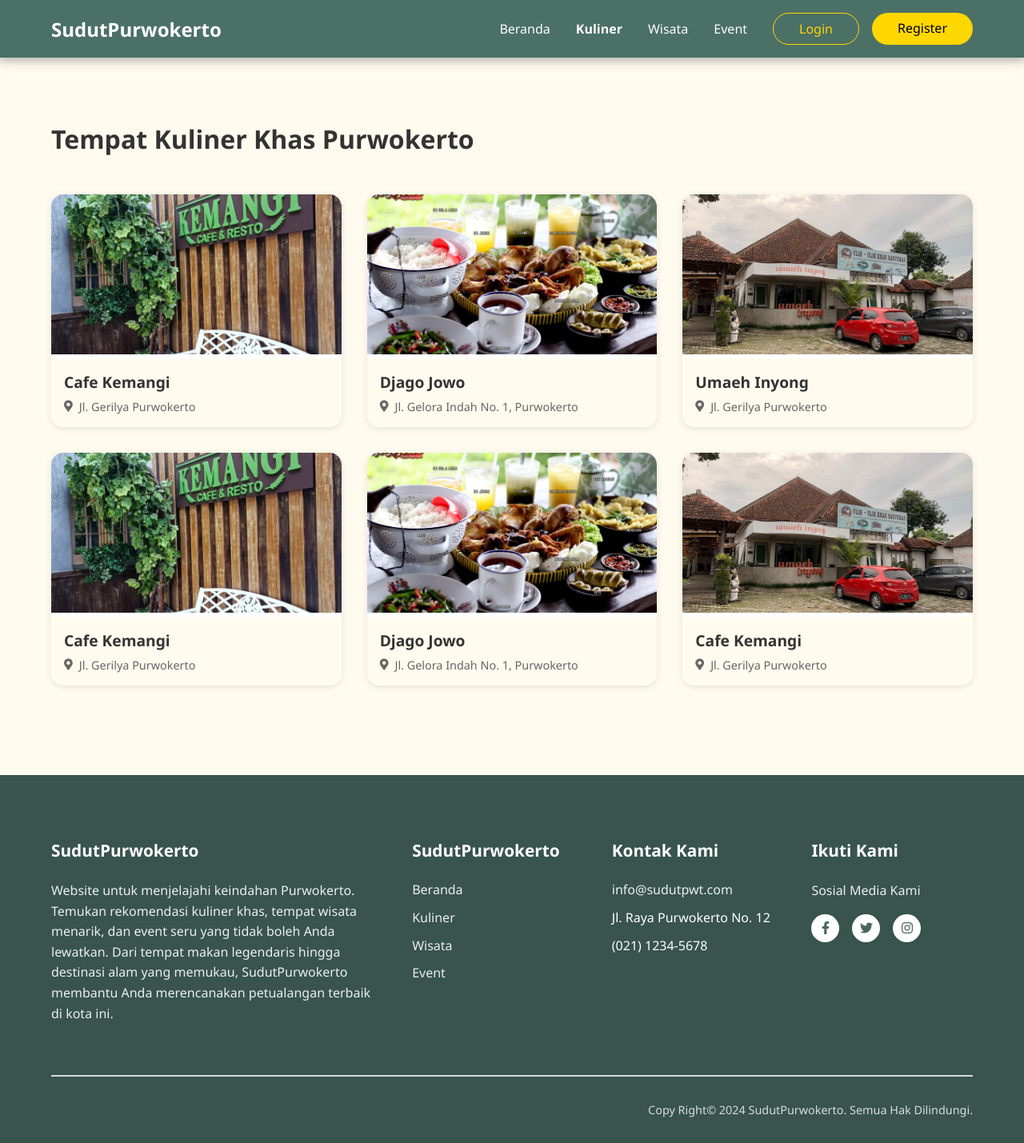
After one commit to dagbrn/SudutPurwokerto, a PHP site: page /Kuliner.php in a window 1280 px wide. The commit adds this page. Shown: the whole page at 80% size. Run offline with PHP 8.4, Linux system fonts and the light colour scheme.

Commit message:
Add files via upload

```diff
--- /dev/null
+++ b/Kuliner.php
@@ -0,0 +1,372 @@
+<!DOCTYPE html>
+<html lang="id">
+<head>
+    <meta charset="UTF-8">
+    <meta name="viewport" content="width=device-width, initial-scale=1.0">
+    <title>Kuliner - Sudut Purwokerto</title>
+    <link rel="stylesheet" href="https://cdnjs.cloudflare.com/ajax/libs/font-awesome/5.15.4/css/all.min.css">
+    <style>
+        * {
+            margin: 0;
+            padding: 0;
+            box-sizing: border-box;
+            font-family: 'Segoe UI', sans-serif;
+        }
+
+        /* Navbar */
+        nav {
+            background: #4B7065;
+            padding: 1rem 5%;
+            display: flex;
+            justify-content: flex-start;
+            align-items: center;
+            position: relative;
+            box-shadow: 0 4px 15px rgba(0, 0, 0, 0.2);
+            z-index: 10;
+        }
+
+        nav::after {
+            content: '';
+            position: absolute;
+            bottom: -10px;
+            left: 0;
+            width: 100%;
+            height: 10px;
+            background: linear-gradient(to bottom, rgba(0,0,0,0.1), transparent);
+            pointer-events: none;
+        }
+
+        .logo {
+            color: white;
+            font-size: 1.5rem;
+            font-weight: bold;
+            text-decoration: none;
+        }
+
+        .nav-links {
+            display: flex;
+            gap: 2rem;
+            align-items: center;
+            margin-left: auto;
+            margin-right: 2rem;
+        }
+
+        .nav-links a {
+            color: white;
+            text-decoration: none;
+            font-size: 1rem;
+            transition: color 0.3s ease;
+        }
+
+        .nav-links a:hover {
+            color: #FFD700;
+        }
+
+        .nav-links a.active {
+            font-weight: bold;
+            color: white;
+        }
+
+        .nav-links a.active:hover {
+            color: #FFD700;
+        }
+
+        .auth-buttons {
+            display: flex;
+            gap: 1rem;
+        }
+
+        .login-btn {
+            padding: 0.5rem 2rem;
+            border: 1px solid #FFD700;
+            background: transparent;
+            color: #FFD700;
+            border-radius: 25px;
+            text-decoration: none;
+            transition: all 0.3s ease;
+        }
+
+        .register-btn {
+            padding: 0.5rem 2rem;
+            background: #FFD700;
+            border: none;
+            color: #000;
+            border-radius: 25px;
+            text-decoration: none;
+            transition: all 0.3s ease;
+        }
+
+        .login-btn:hover {
+            background: rgba(255, 215, 0, 0.2);
+        }
+
+        .register-btn:hover {
+            background: rgba(255, 215, 0, 0.8);
+        }
+
+        /* Content */
+        .content {
+            padding: 2rem 5%;
+            background: rgb(255, 251, 239);
+            min-height: 110vh;
+            position: relative;
+            z-index: 5;
+            margin: 0;
+            padding-bottom: 4rem;
+        }
+
+        h1 {
+            font-size: 2rem;
+            margin: 3rem 0;
+            color: #333;
+        }
+
+        .kuliner-grid {
+            display: grid;
+            grid-template-columns: repeat(3, 1fr);
+            gap: 2rem;
+            margin-top: 0;
+            margin-bottom: 3rem;
+        }
+
+        .kuliner-card {
+            background: white;
+            border-radius: 15px;
+            overflow: hidden;
+            box-shadow: 0 2px 10px rgba(0,0,0,0.1);
+        }
+
+        .kuliner-card img {
+            width: 100%;
+            height: 200px;
+            object-fit: cover;
+        }
+
+        .kuliner-info {
+            padding: 1rem;
+            background: rgb(255, 251, 239);
+        }
+
+        .kuliner-info h3 {
+            font-size: 1.2rem;
+            margin-bottom: 0.5rem;
+            color: #333;
+        }
+
+        .kuliner-info p {
+            color: #666;
+            font-size: 0.9rem;
+            display: flex;
+            align-items: center;
+            gap: 0.5rem;
+        }
+
+        .footer {
+            background: #38544C;
+            border-radius: 0;
+            padding: 5rem 5% 2rem;
+            position: relative;
+            z-index: 6;
+            margin: 0;
+        }
+
+        .footer-container {
+            max-width: 1200px;
+            margin: 0 auto;
+            display: grid;
+            grid-template-columns: 2fr 1fr 1fr 1fr;
+            gap: 3rem;
+            margin-top: 0;
+        }
+
+        .footer-column h3 {
+            font-size: 1.3rem;
+            margin-bottom: 1.5rem;
+            font-weight: 600;
+            color: white;
+        }
+
+        .footer-column p {
+            line-height: 1.6;
+            opacity: 0.9;
+            margin-bottom: 1rem;
+            color: white;
+        }
+
+        .footer-column ul {
+            list-style: none;
+            padding: 0;
+        }
+
+        .footer-column ul li {
+            margin-bottom: 0.8rem;
+            color: white;
+        }
+
+        .footer-column ul li a {
+            color: white;
+            text-decoration: none;
+            opacity: 0.9;
+            transition: opacity 0.3s ease;
+        }
+
+        .footer-column ul li a:hover {
+            opacity: 1;
+        }
+
+        .social-links {
+            display: flex;
+            gap: 1rem;
+            margin-top: 1rem;
+        }
+
+        .social-icon {
+            width: 35px;
+            height: 35px;
+            background: white;
+            border-radius: 50%;
+            display: flex;
+            align-items: center;
+            justify-content: center;
+            color: #4A665B;
+            text-decoration: none;
+            transition: transform 0.3s ease;
+        }
+
+        .social-icon:hover {
+            transform: translateY(-3px);
+        }
+
+        .copyright {
+            margin-top: 3rem;
+            padding-top: 2rem;
+            border-top: 2px solid white;
+            text-align: right;
+            opacity: 0.8;
+            font-size: 0.9rem;
+            color: white;
+        }
+
+        @media (max-width: 1024px) {
+            .kuliner-grid {
+                grid-template-columns: repeat(2, 1fr);
+            }
+        }
+
+        @media (max-width: 768px) {
+            .kuliner-grid {
+                grid-template-columns: 1fr;
+            }
+        }
+    </style>
+</head>
+<body>
+    <nav>
+        <a href="#" class="logo">SudutPurwokerto</a>
+        <div class="nav-links">
+            <a href="#">Beranda</a>
+            <a href="#" class="active">Kuliner</a>
+            <a href="#">Wisata</a>
+            <a href="#">Event</a>
+        </div>
+        <div class="auth-buttons">
+            <a href="#" class="login-btn">Login</a>
+            <a href="#" class="register-btn">Register</a>
+        </div>
+    </nav>
+
+    <main class="content">
+        <h1>Tempat Kuliner Khas Purwokerto</h1>
+        <div class="kuliner-grid">
+            <div class="kuliner-card">
+                <img src="Cafe Kemangi.jpg" alt="Cafe Kemangi">
+                <div class="kuliner-info">
+                    <h3>Cafe Kemangi</h3>
+                    <p><i class="fas fa-map-marker-alt"></i>Jl. Gerilya Purwokerto</p>
+                </div>
+            </div>
+            <div class="kuliner-card">
+                <img src="Djago Jowo.png" alt="Djago Jowo">
+                <div class="kuliner-info">
+                    <h3>Djago Jowo</h3>
+                    <p><i class="fas fa-map-marker-alt"></i>Jl. Gelora Indah No. 1, Purwokerto</p>
+                </div>
+            </div>
+            <div class="kuliner-card">
+                <img src="tempatkuliner.jpg" alt="Cafe Kemangi">
+                <div class="kuliner-info">
+                    <h3>Umaeh Inyong</h3>
+                    <p><i class="fas fa-map-marker-alt"></i>Jl. Gerilya Purwokerto</p>
+                </div>
+            </div>
+            <div class="kuliner-card">
+                <img src="Cafe Kemangi.jpg" alt="Cafe Kemangi">
+                <div class="kuliner-info">
+                    <h3>Cafe Kemangi</h3>
+                    <p><i class="fas fa-map-marker-alt"></i>Jl. Gerilya Purwokerto</p>
+                </div>
+            </div>
+            <div class="kuliner-card">
+                <img src="Djago Jowo.png" alt="Djago Jowo">
+                <div class="kuliner-info">
+                    <h3>Djago Jowo</h3>
+                    <p><i class="fas fa-map-marker-alt"></i>Jl. Gelora Indah No. 1, Purwokerto</p>
+                </div>
+            </div>
+            <div class="kuliner-card">
+                <img src="tempatkuliner.jpg" alt="Cafe Kemangi">
+                <div class="kuliner-info">
+                    <h3>Cafe Kemangi</h3>
+                    <p><i class="fas fa-map-marker-alt"></i>Jl. Gerilya Purwokerto</p>
+                </div>
+            </div>
+        </div>
+    </main>
+
+    <footer class="footer curved-top">
+        <div class="footer-container">
+            <!-- Kolom 1 - Tentang -->
+            <div class="footer-column">
+                <h3>SudutPurwokerto</h3>
+                <p>Website untuk menjelajahi keindahan Purwokerto. Temukan rekomendasi kuliner khas, tempat wisata menarik, dan event seru yang tidak boleh Anda lewatkan. Dari tempat makan legendaris hingga destinasi alam yang memukau, SudutPurwokerto membantu Anda merencanakan petualangan terbaik di kota ini.</p>
+            </div>
+
+            <!-- Kolom 2 - Menu -->
+            <div class="footer-column">
+                <h3>SudutPurwokerto</h3>
+                <ul>
+                    <li><a href="#">Beranda</a></li>
+                    <li><a href="#">Kuliner</a></li>
+                    <li><a href="#">Wisata</a></li>
+                    <li><a href="#">Event</a></li>
+                </ul>
+            </div>
+
+            <!-- Kolom 3 - Kontak -->
+            <div class="footer-column">
+                <h3>Kontak Kami</h3>
+                <ul>
+                    <li><a href="mailto:info@sudutpwt.com">info@sudutpwt.com</a></li>
+                    <li>Jl. Raya Purwokerto No. 12</li>
+                    <li>(021) 1234-5678</li>
+                </ul>
+            </div>
+
+            <!-- Kolom 4 - Sosial Media -->
+            <div class="footer-column">
+                <h3>Ikuti Kami</h3>
+                <p>Sosial Media Kami</p>
+                <div class="social-links">
+                    <a href="#" class="social-icon"><i class="fab fa-facebook-f"></i></a>
+                    <a href="#" class="social-icon"><i class="fab fa-twitter"></i></a>
+                    <a href="#" class="social-icon"><i class="fab fa-instagram"></i></a>
+                </div>
+            </div>
+        </div>
+        <!-- Copyright -->
+        <div class="copyright">
+            <p>Copy Right© 2024 SudutPurwokerto. Semua Hak Dilindungi.</p>
+        </div>
+    </footer>
+</body>
+</html>
```
Also changed, not shown: Landing_Page.php (+54 -26 lines).
